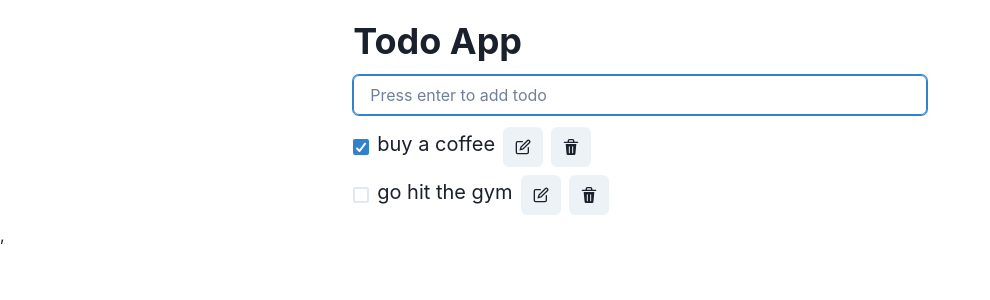
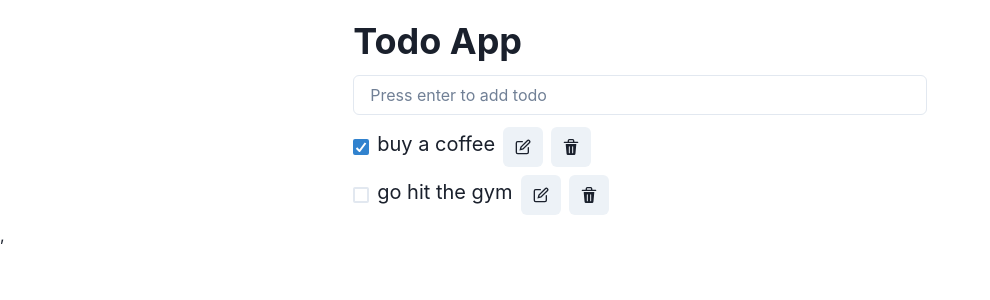
Before and after one commit to kotakanazawa/react-todo-app, a React (Vite) app: page / in a window 1280 px wide. Shown: the top 300 px of the page, without its empty margins (0-990 px from the left). Built offline with nearby package versions, Linux system fonts and the light colour scheme.

Commit message:
remove inputRef

```diff
--- a/src/App.tsx
+++ b/src/App.tsx
@@ -1,4 +1,4 @@
-import { useState, useRef, useEffect, ChangeEvent, KeyboardEvent } from "react";
+import { useState, ChangeEvent, KeyboardEvent } from "react";
 import { Todo } from "./components/Todo";
 import type { TodoType } from "./types/TodoType";
 import { Container, Heading, Input, List, useToast } from "@chakra-ui/react"
@@ -22,12 +22,6 @@ const App = () => {
       isDone: false,
     },
   ]);
-
-  const inputRef = useRef<HTMLInputElement>(null);
-
-  useEffect(() => {
-    inputRef.current?.focus();
-  });
 
   const handleChange = (e: ChangeEvent<HTMLInputElement>) => {
     const value = e.target.value;
@@ -99,7 +93,6 @@ const App = () => {
       <Heading mb='3'>Todo App</Heading>
       <label>
         <Input
-          ref={inputRef}
           name={todo.title}
           value={todo.title}
           placeholder="Press enter to add todo"
```
